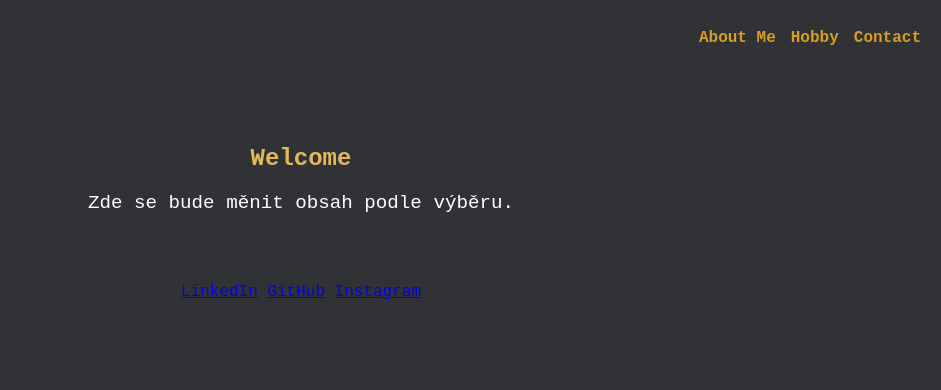
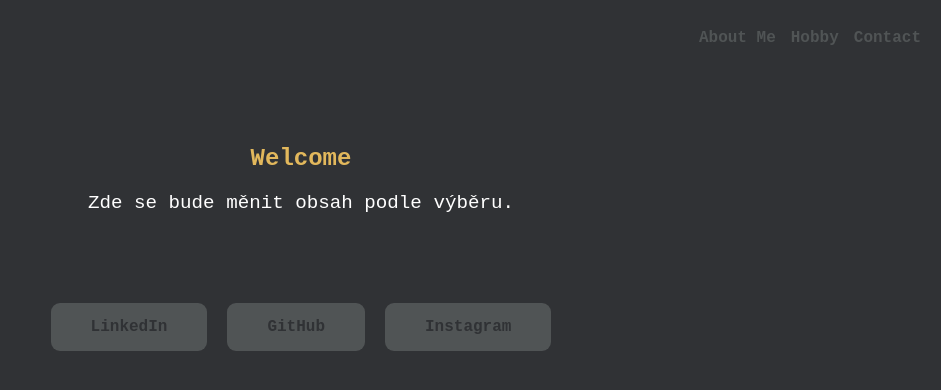
Before and after one commit to JacobBersheba89/New_website, a plain HTML site: page index.html in a window 1280 px wide. Shown: the full height of the page, 339-1280 px from the left. Drawn offline with Linux system fonts and the light colour scheme.

Commit message:
some_corections

```diff
--- a/styles.css
+++ b/styles.css
@@ -35,9 +35,10 @@ nav ul li {
 }
 
 nav ul li a {
-    color: #d69e24;
+    color: #505455;
     text-decoration: none;
     font-weight: bold;
+    transition: all 0.4s ease;
 }
 
 nav ul li a:hover {
@@ -56,6 +57,34 @@ p {
     font-size: 1.2em;
 }
 
+/* Footer styl */
+footer {
+    background-color: #303235;
+    padding: 20px;
+    text-align: center;
+}
+
+.social-links {
+    display: flex;
+    justify-content: center;
+    gap: 20px;
+}
+
+.social-link {
+    background-color: #505455;
+    color: #303235;
+    padding: 15px 40px;
+    text-decoration: none;
+    font-weight: bold;
+    border-radius: 9px;
+    transition: all 0.4s ease;
+}
+
+.social-link:hover {
+    background-color: #949391;
+    color: #303235;
+}
+
 /* Media queries pro responsivní design */
 @media (max-width: 768px) {
     nav {
```
